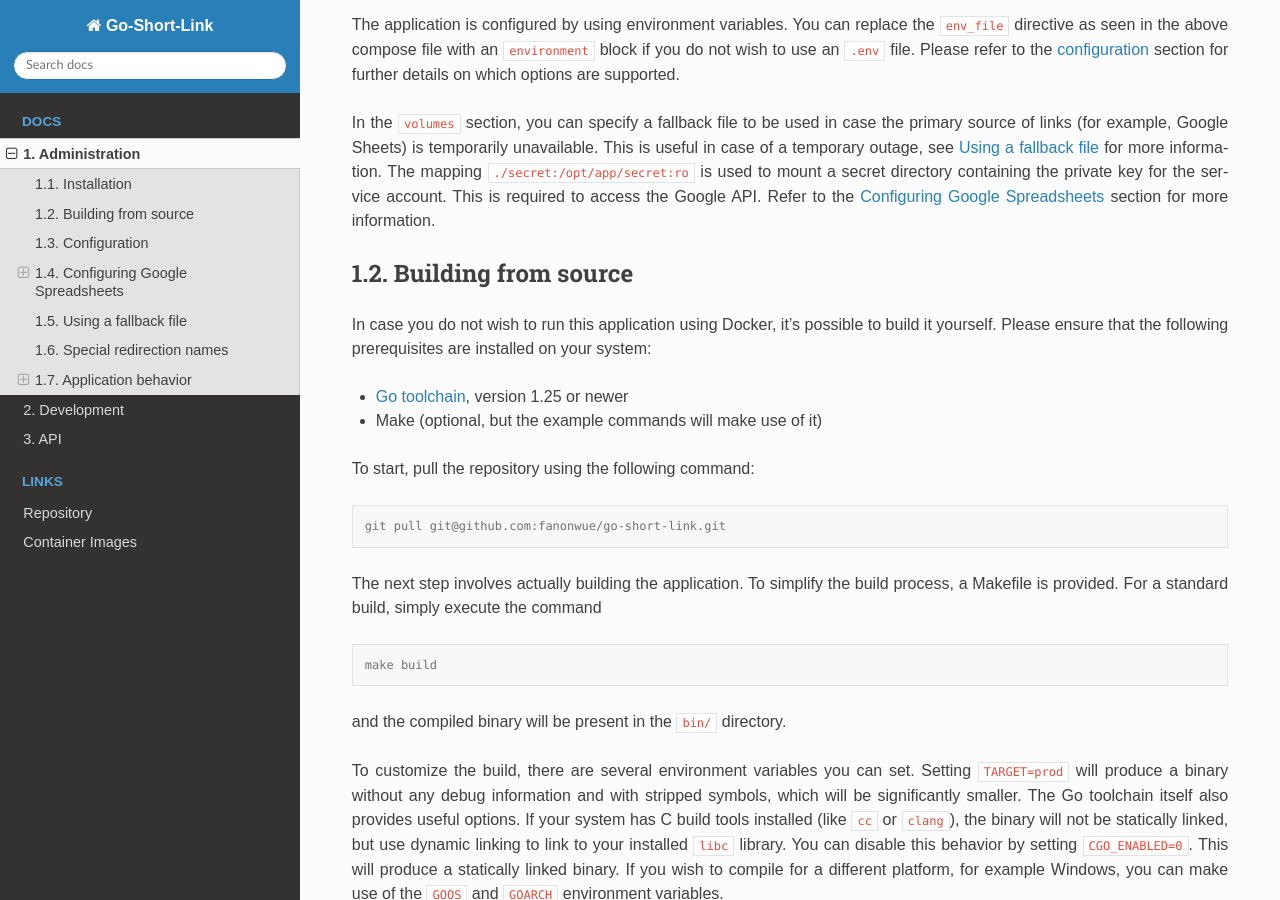
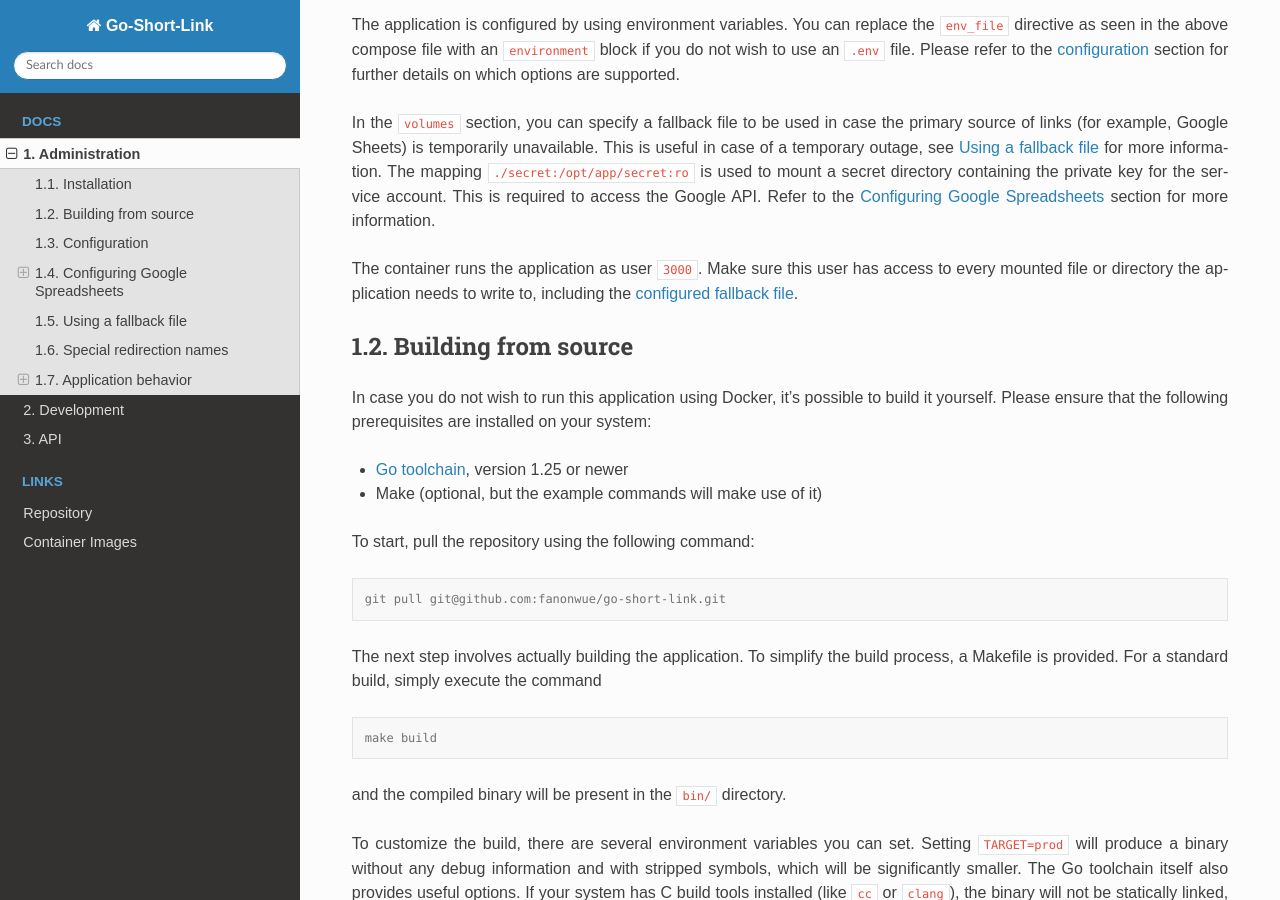
Before and after one commit to fanonwue/go-short-link, a Sphinx documentation site: the page built from docs/admin.md, in a window 1280 px wide and 900 px high, scrolled down 688 px. Built offline with Sphinx 7.4.7 and the Read the Docs theme 3.1.0, drawn with Linux system fonts in a browser that asks for light colours; some of the changed text lies outside the part shown.

Commit message:
Change container user to 3000:3000

```diff
--- a/docs/admin.md
+++ b/docs/admin.md
@@ -39,6 +39,9 @@ for more information.
 The mapping `./secret:/opt/app/secret:ro`
 is used to mount a secret directory containing the private key for the service account. This is required to access the
 Google API. Refer to the [](#configuring-google-spreadsheets) section for more information.
+
+The container runs the application as user `3000`. Make sure this user has access to every mounted file or directory
+the application needs to write to, including the [configured fallback file](#using-a-fallback-file).
 
 ## Building from source
 
@@ -241,6 +244,7 @@ first run it will load that snapshot and serve it immediately.
 As described in the [configuration](#configuration-table) table, the fallback file can be configured using the `APP_FALLBACK_FILE`
 environment variable.
 
+Remember to ensure that the user running the container (UID `3000`) has write access to the configured fallback file.
 
 (special-redirection-names)=
 ## Special redirection names
```
Also changed, not shown: 1 other file.
